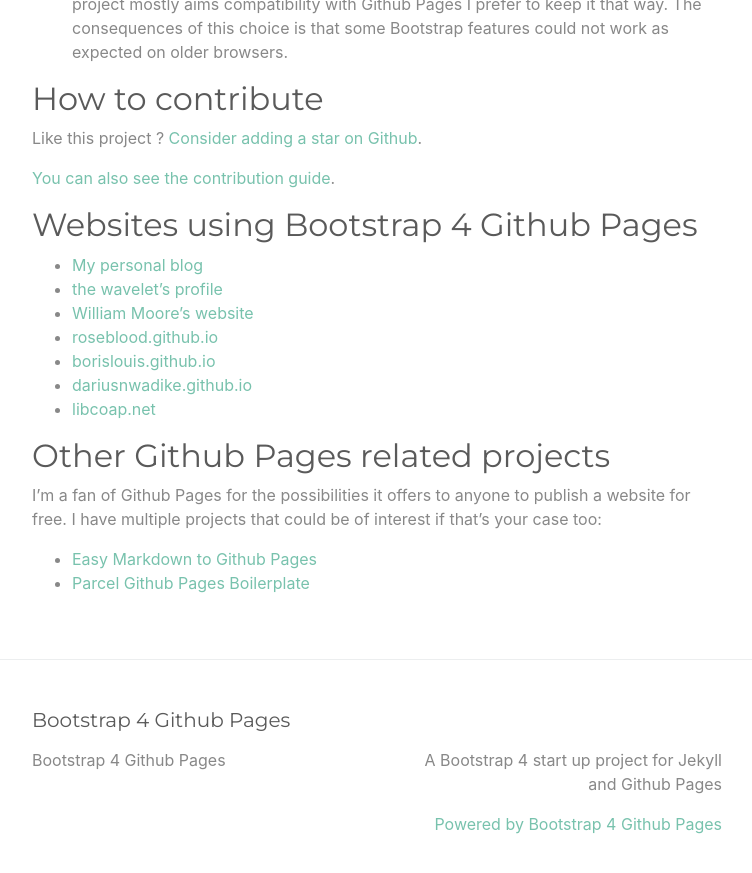
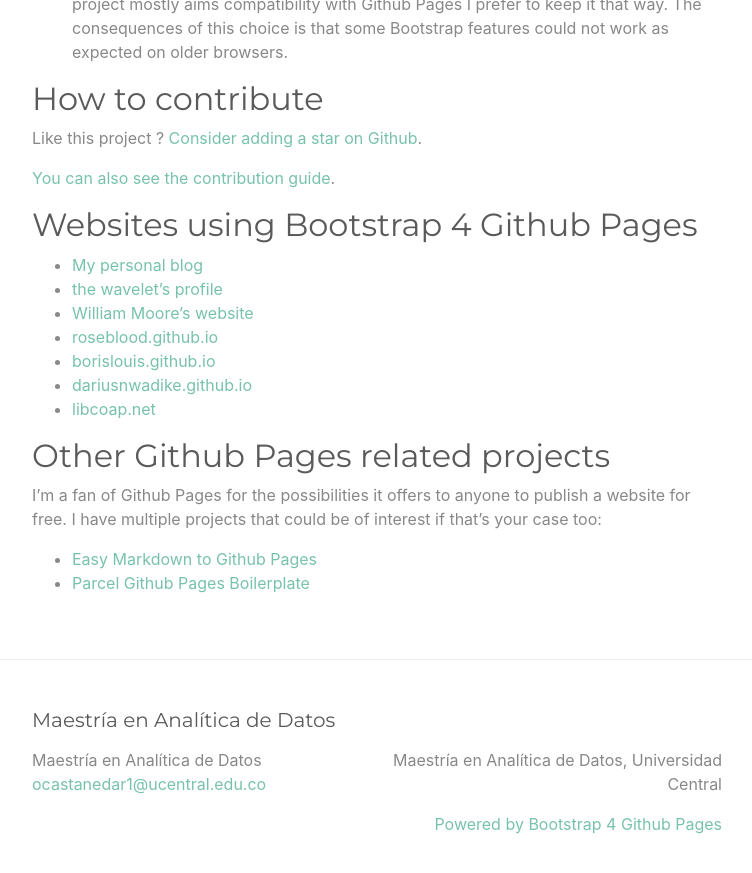
Before and after one commit to ocastanedar1/ocastanedar1.github.io, a Jekyll site: the page built from index.md, in a window 1280 px wide and 900 px high, scrolled down 2416 px. Shown: the top 873 px of the window, without its empty margins (263-1015 px from the left). Built offline with Jekyll 4.4.1, drawn with Linux system fonts in a browser that asks for light colours; some of the changed text lies outside the part shown.

Commit message:
Update _config.yml

```diff
--- a/_config.yml
+++ b/_config.yml
@@ -13,10 +13,10 @@
 # you will see them accessed via {{ site.title }}, {{ site.email }}, and so on.
 # You can create any custom variable you would like, and they will be accessible
 # in the templates via {{ site.myvariable }}.
-title: Bootstrap 4 Github Pages
-email: ""
+title: Maestría en Analítica de Datos
+email: "ocastanedar1@ucentral.edu.co"
 description: >- # this means to ignore newlines until "baseurl:"
-  A Bootstrap 4 start up project for Jekyll and Github Pages
+  Maestría en Analítica de Datos, Universidad Central
 #baseurl: "" # the subpath of your site, e.g. /blog
 #url: "" # the base hostname & protocol for your site, e.g. http://example.com
 #twitter_username: jekyllrb
```
